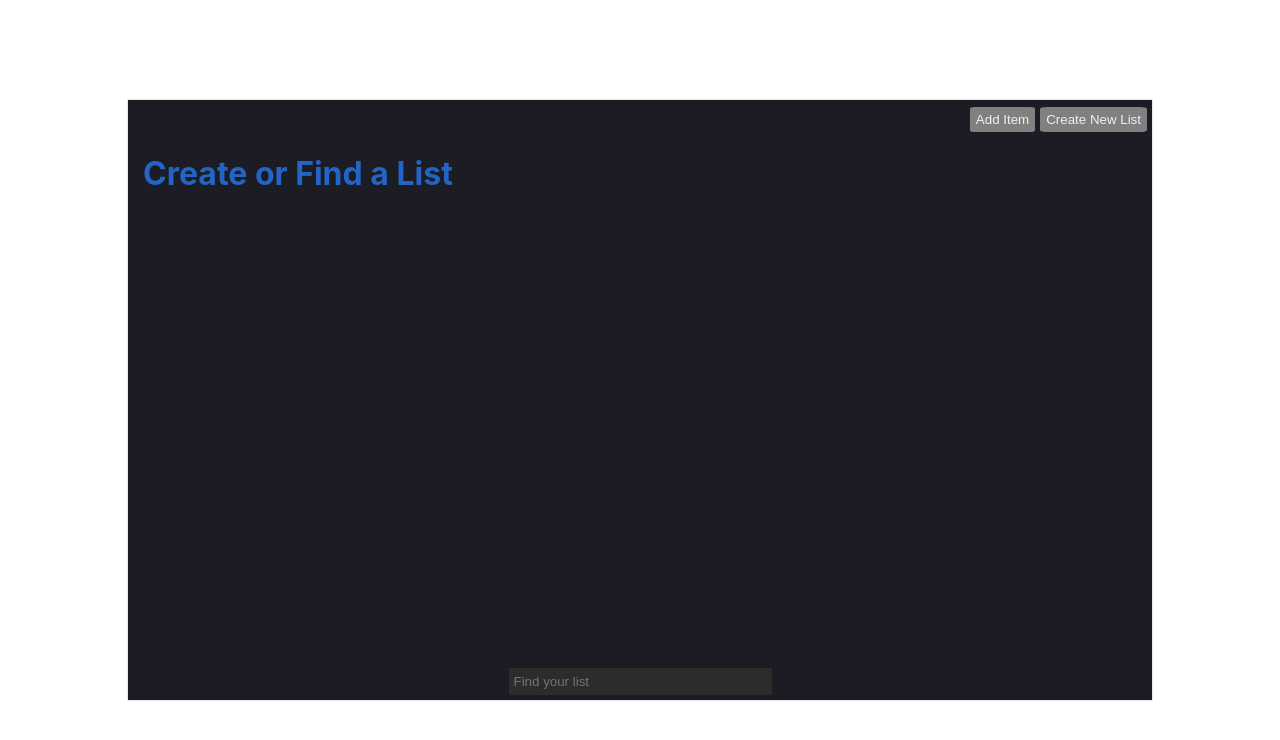
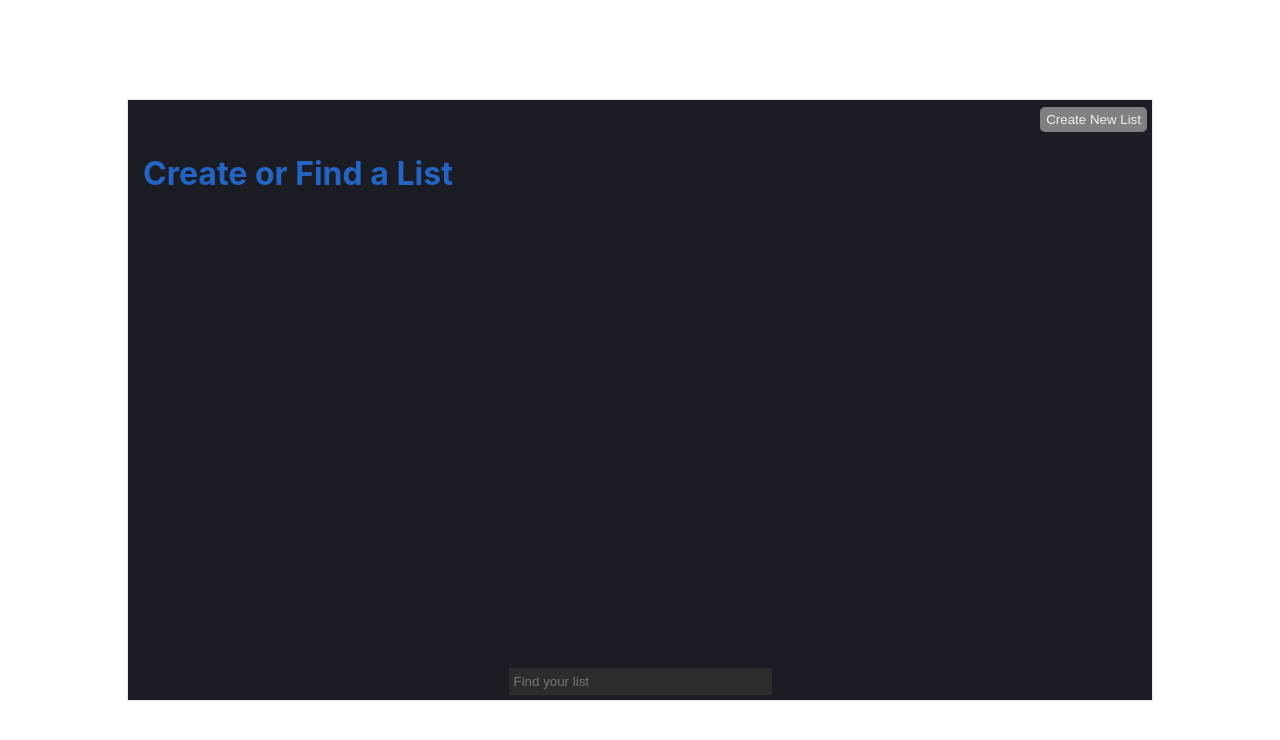
Before and after one commit to AdityaSharma6/todo-app-frontend, a React (Create React App) app: page / in a window 1280 px wide. Shown: the top 740 px of the page. Built offline with nearby package versions, Linux system fonts and the light colour scheme.

Commit message:
Added extra style for additional button. Restructured component file to conditionally render buttons and list information

```diff
--- a/src/Components/TodoListComponentFolder/TodoList.css
+++ b/src/Components/TodoListComponentFolder/TodoList.css
@@ -32,23 +32,19 @@
     height: 25px;
     outline: none;
     border: none;
-    border-radius: 7%;
+    border-radius: 5px;
     background-color: var(--super-light-grey);
     color: var(--custom-white);
 }
 
 .add-todoitem-button:active {
-    width: 40px;
+    margin-right: 5px;
     height: 25px;
-    margin-top: 5px;
-    margin-right: 5px;
     outline: none;
     border: none;
-    border-radius: 10%;
+    border-radius: 5px;
     background-color: var(--light-blue);
     color: var(--custom-white);
-
-    align-self: flex-end;
 }
 
 .todolist-information-container {
--- a/src/Components/TodoListComponentFolder/TodoList.tsx
+++ b/src/Components/TodoListComponentFolder/TodoList.tsx
@@ -57,7 +57,7 @@ export const TodoList: FunctionComponent<ITodoListProps> = (props: ITodoListProp
                     <input
                         className='todolist-title'
                         value={props.title}
-                        placeholder={'Add Todo List Title'}
+                        placeholder={'Todo List Title'}
                         onChange={e => props.setTodoListTitleState(e.target.value)}
                         onKeyPress={e => props.updateTodoListTitleHandler(e)}
                     />
@@ -73,13 +73,22 @@ export const TodoList: FunctionComponent<ITodoListProps> = (props: ITodoListProp
         );
     };
 
+    // Determines when to render the Add Item Button
+    const renderAddItemButton = () => {
+        if (props._id) {
+            return (
+                <button className={'add-todoitem-button'} onClick={addNewTodoItem}>
+                    Add Item
+                </button>
+            );
+        }
+    };
+
     return (
         <div className='root-todolist-container'>
             <div className='todolist-buttons-container'>
-                <button className={'add-todoitem-button'} onClick={addNewTodoItem}>
-                    Add Item
-                </button>
-                <button className={'add-todoitem-button'} onClick={addNewTodoItem}>
+                {renderAddItemButton()}
+                <button className={'add-todoitem-button'} onClick={props.createTodoListHandler}>
                     Create New List
                 </button>
             </div>
@@ -103,6 +112,7 @@ export const TodoList: FunctionComponent<ITodoListProps> = (props: ITodoListProp
     );
 };
 
+// PUT updateOneItem
 const updateTodoItemInDatabase = async (itemId: string, updatedItem: any) => {
     const endpoint = API + `items/${itemId}`;
     try {
@@ -124,10 +134,10 @@ const updateTodoItemInDatabase = async (itemId: string, updatedItem: any) => {
     }
 };
 
+// POST createOneItem
 const createTodoItemInDatabase = async (_listId: string) => {
-    const endpoint = API + `items/1`;
+    const endpoint = API + `items/`;
     try {
-        console.log(_listId);
         const response = await fetch(endpoint, {
             method: 'POST',
             headers: {
```
